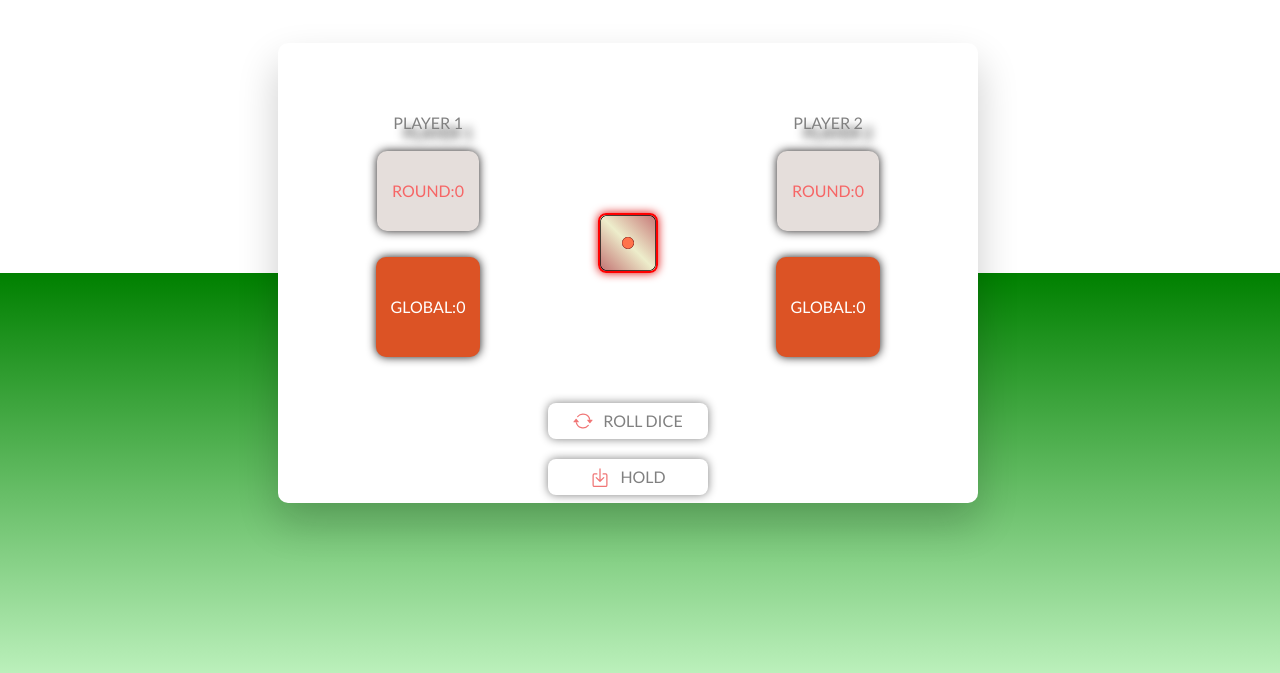
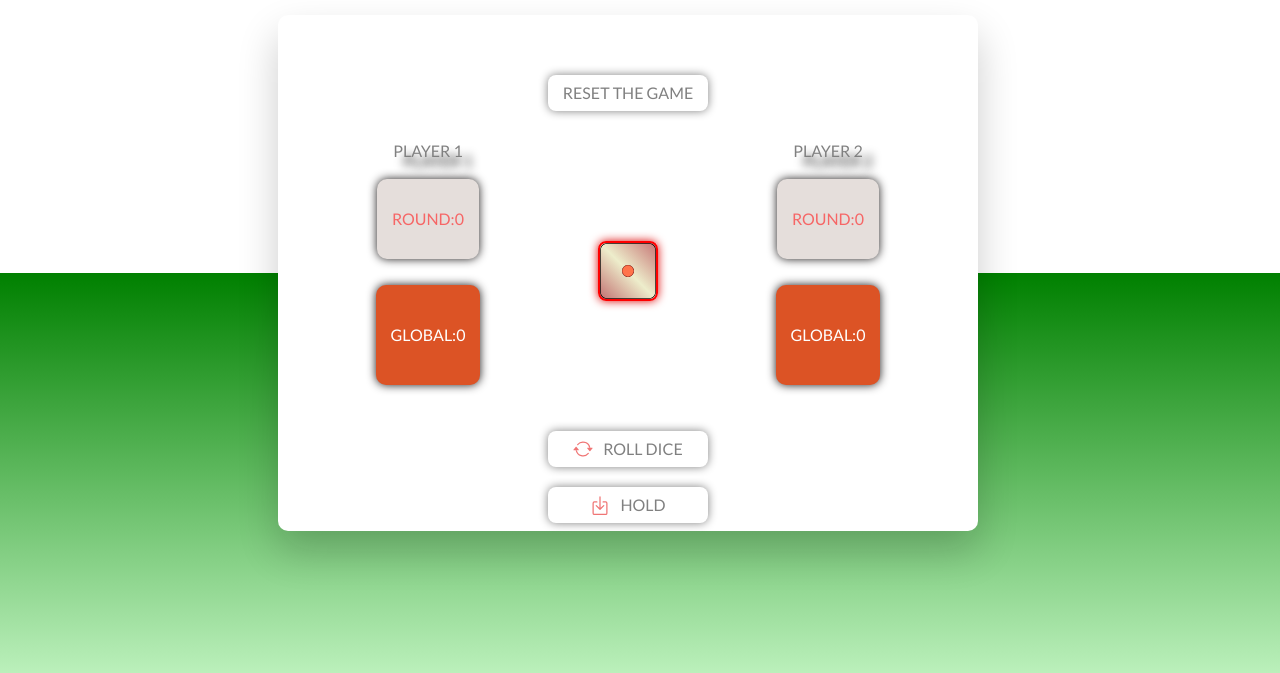
Before and after one commit to akkramm00/EVALUATION-SITE-DYNAMIQUE, a plain HTML site: page index.html in a window 1280 px wide. Shown: the part 127-800 px from the top of the page. Drawn offline with nearby package versions, Linux system fonts and the light colour scheme.

Commit message:
create Reset button

```diff
--- a/index.html
+++ b/index.html
@@ -11,6 +11,9 @@
     <title>Création d'un jeu de dé avec deux joueurs</title>
 </head>
 <body>
+
+    <!------------------------------- Header Section ------------------------------>
+
     <header class="container-fluid header d-flex justify-content-center align-items-center bg-dark text-white">
         <div class="row">
             <div class="col-12 d-flex justify-content-around align-items-center width">
@@ -20,8 +23,14 @@
             </div>
         </div>
     </header>
+
+    <!--------------------------------- Main Section ------------------------------->
+    <!------------------------------- Player1 Section ------------------------------>
 <main class="container">
 <div class="row player-box d-flex justify-content-around align-items-center">
+    <div class="col-12 d-flex justify-content-center align-items-center">
+        <button8 class="btn" id="resetBtn" onclick="resetGame()">RESET THE GAME</button>
+    </div>
     <div class="col-4 d-flex justify-content-center align-items-center">
         <div class="player" id="player1">
             <h2>PLAYER 1</h2>
@@ -30,9 +39,13 @@
         </div>
     </div>
 
+    <!----------------------------------- imag Section ------------------------------->
+
     <div class="col-4 image d-flex justify-content-center align-items-center">
         <img class="img" id="die-1" src="dice-1.png" alt="dé" width="50px" height="50px">
     </div>
+
+    <!--------------------------------- Player2 Section ------------------------------>
 
     <div class="col-4 d-flex justify-content-center align-items-center">
         <div class="player" id="player2">
@@ -41,6 +54,9 @@
             <p class="GLOBAL">GLOBAL: <span id="player2Global">0</span></p>
         </div>
     </div>
+
+    <!------------------------------- buttons Section ------------------------------>
+
     <div class="col-3">
         <div class="container" id="button">
             <button class="btn" id="rollBtn" onclick="rollDice()"><svg xmlns="http://www.w3.org/2000/svg" width="20" height="20" fill="currentColor" class="bi bi-arrow-repeat" viewBox="0 0 16 16">
@@ -57,6 +73,7 @@
 </main>
 
 
+   <!------------------------------- scripts  Section ------------------------------>
 
     <script src="https://cdn.jsdelivr.net/npm/bootstrap@5.0.2/dist/js/bootstrap.bundle.min.js" integrity="sha384-MrcW6ZMFYlzcLA8Nl+NtUVF0sA7MsXsP1UyJoMp4YLEuNSfAP+JcXn/tWtIaxVXM" crossorigin="anonymous"></script>
     <script src="script.js"></script>
```
